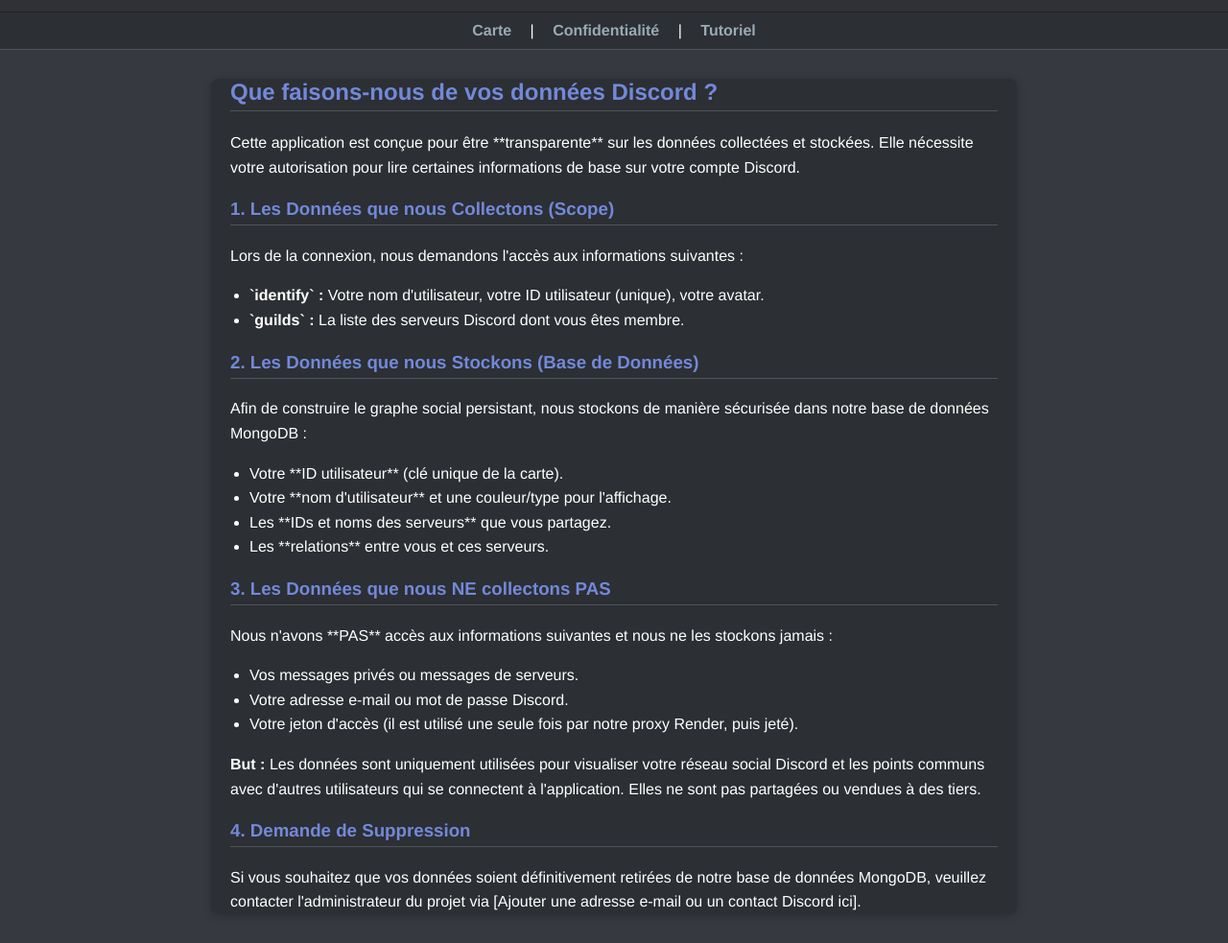
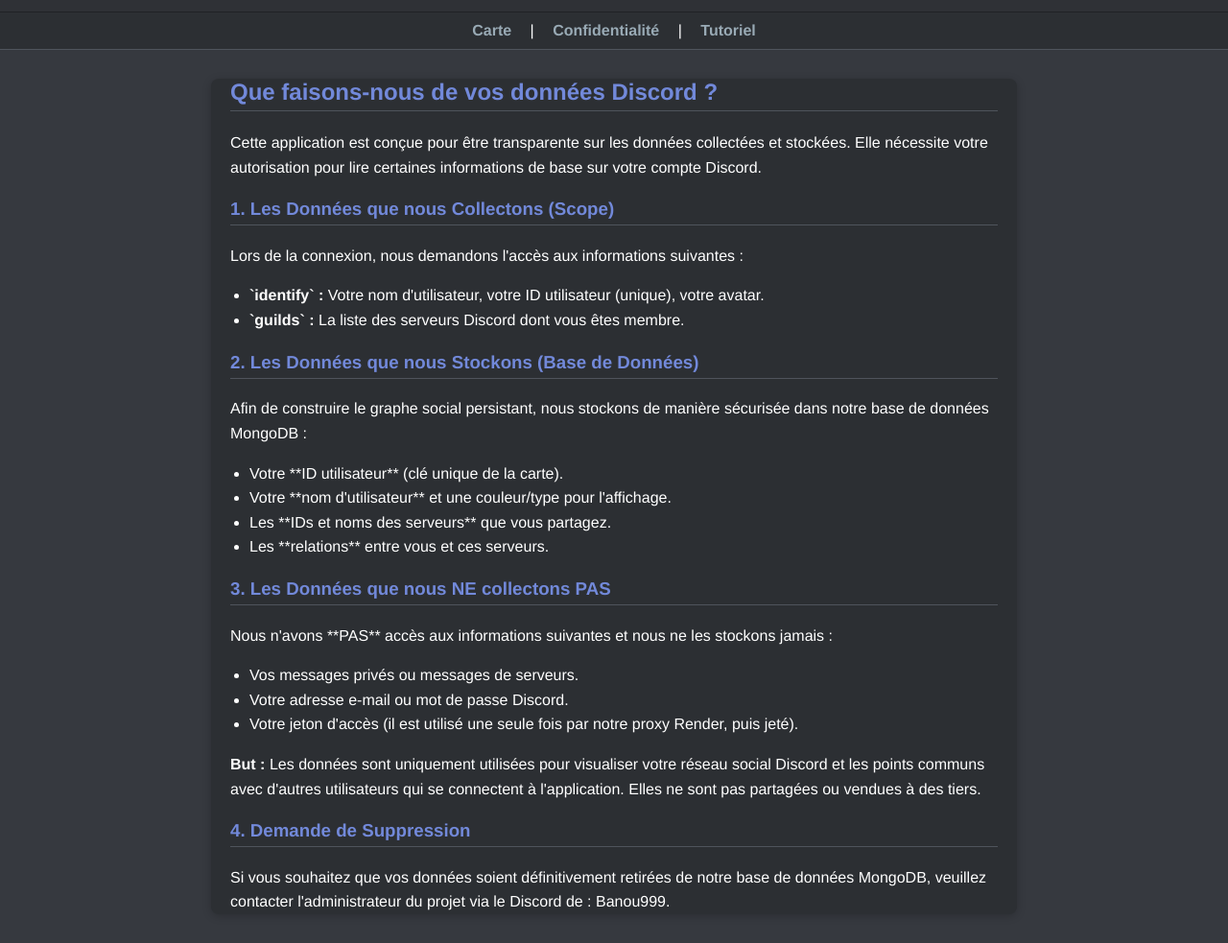
Before and after one commit to Friendtree0/Friendtree0.github.io, a plain HTML site: page confidentialite.html in a window 1280 px wide. Shown: the part 51-1034 px from the top of the page at 96% size. Drawn offline with Linux system fonts and the light colour scheme.

Commit message:
Update confidentialite.html

```diff
--- a/confidentialite.html
+++ b/confidentialite.html
@@ -22,7 +22,7 @@
     <div id="info-container" style="max-width: 800px; margin: 30px auto; padding: 0 20px;">
         <h2>Que faisons-nous de vos données Discord ?</h2>
 
-        <p>Cette application est conçue pour être **transparente** sur les données collectées et stockées. Elle nécessite votre autorisation pour lire certaines informations de base sur votre compte Discord.</p>
+        <p>Cette application est conçue pour être transparente sur les données collectées et stockées. Elle nécessite votre autorisation pour lire certaines informations de base sur votre compte Discord.</p>
 
         <h3>1. Les Données que nous Collectons (Scope)</h3>
         <p>Lors de la connexion, nous demandons l'accès aux informations suivantes :</p>
@@ -51,7 +51,7 @@
         <p><strong>But :</strong> Les données sont uniquement utilisées pour visualiser votre réseau social Discord et les points communs avec d'autres utilisateurs qui se connectent à l'application. Elles ne sont pas partagées ou vendues à des tiers.</p>
 
         <h3>4. Demande de Suppression</h3>
-        <p>Si vous souhaitez que vos données soient définitivement retirées de notre base de données MongoDB, veuillez contacter l'administrateur du projet via [Ajouter une adresse e-mail ou un contact Discord ici].</p>
+        <p>Si vous souhaitez que vos données soient définitivement retirées de notre base de données MongoDB, veuillez contacter l'administrateur du projet via le Discord de : Banou999.</p>
     </div>
 
 </body>
```
